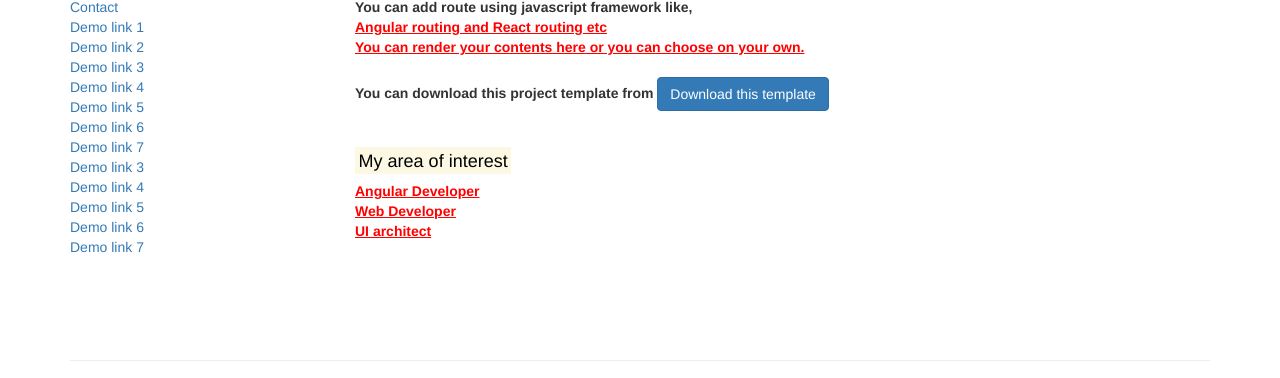
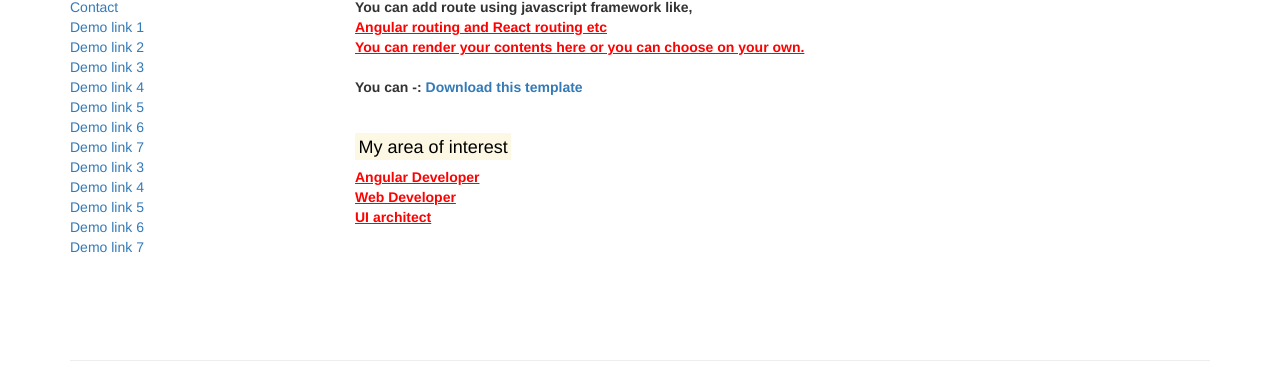
Before and after one commit to Nivas-Patil/My-web-demo-to-recruiters, a website: page index.html in a window 1280 px wide. Shown: the part 293-671 px from the top of the page. Drawn offline with nearby package versions, Linux system fonts and the light colour scheme.

Commit message:
Update index.html

```diff
--- a/index.html
+++ b/index.html
@@ -59,8 +59,8 @@
                         <u>You can render your contents here or you can choose on your own.</u>
                         <br><br>
                         <p>
-                            You can download this project template from
-                             <a href="https://github.com/Nivas-Patil/My-web-demo-to-recruiters" class="btn btn-primary">Download this template</a>
+                            You can -:
+                             <a href="https://github.com/Nivas-Patil/My-web-demo-to-recruiters">Download this template</a>
                         </p><br>
                         <h4><mark>My area of interest</mark></h4>
                         <u><strong>Angular Developer</strong></u><br>
```
